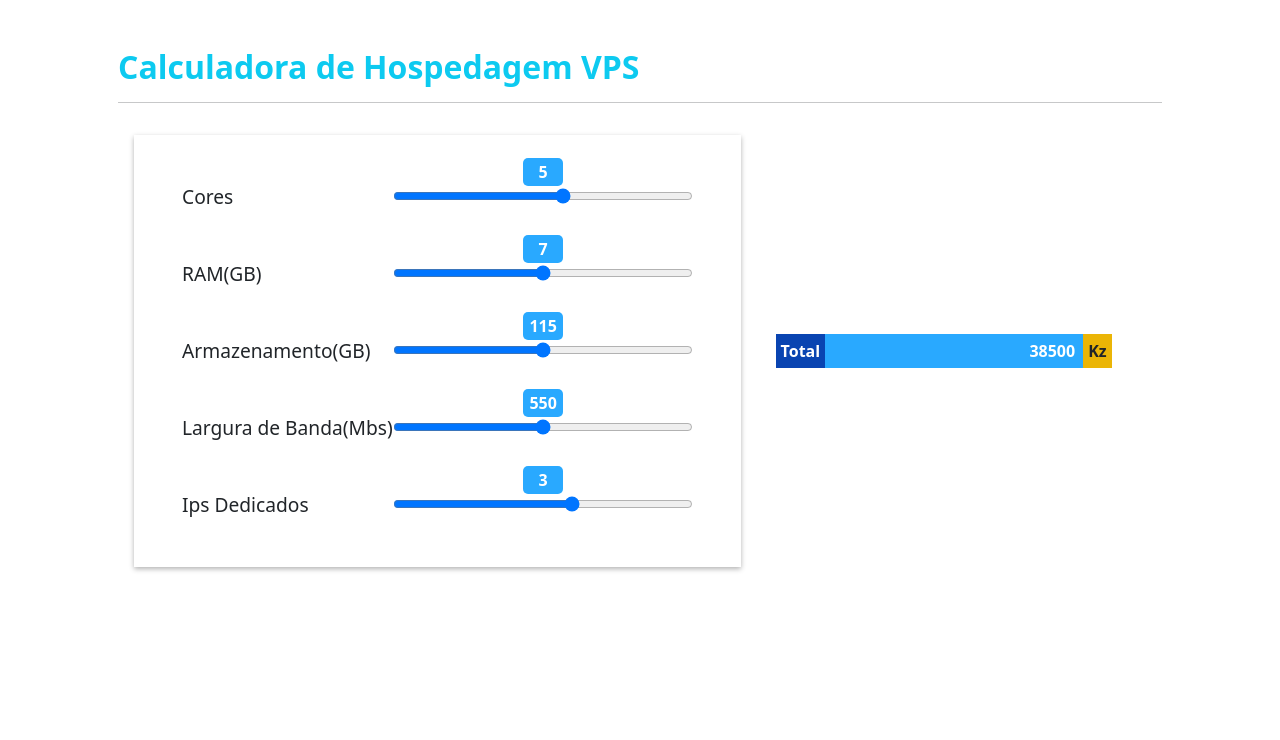
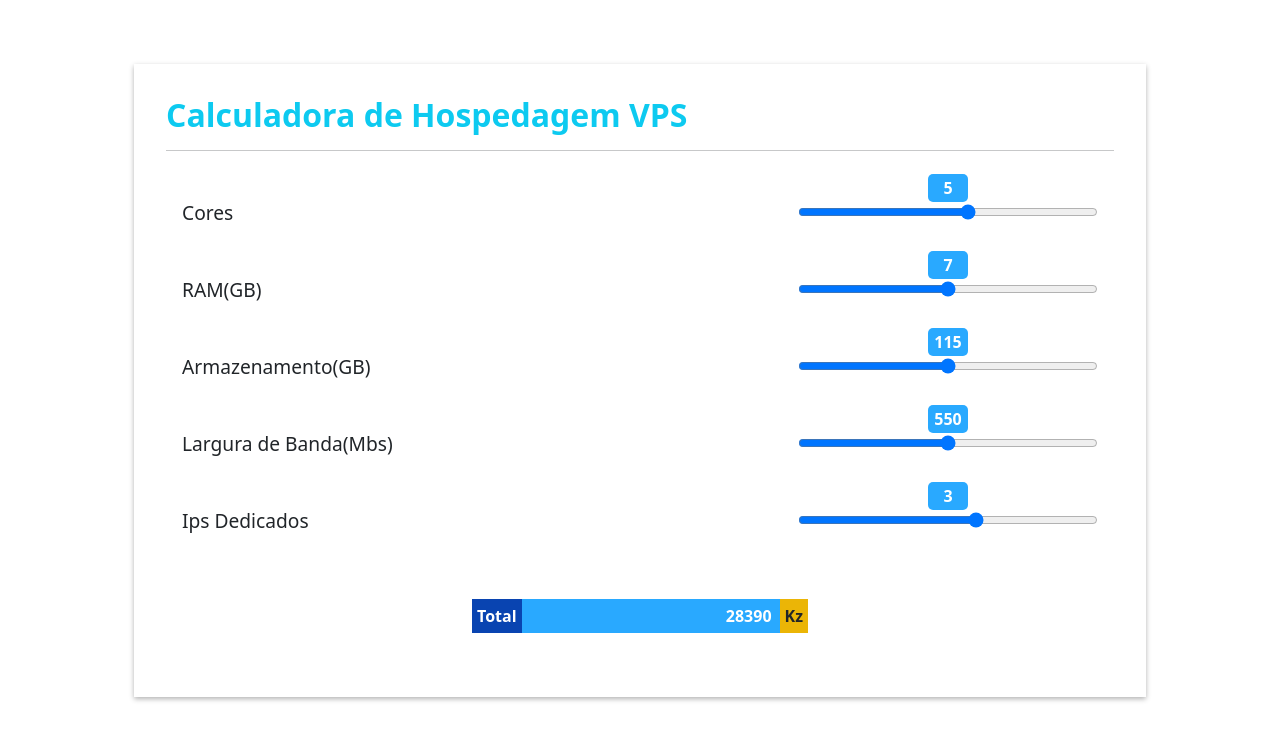
Before and after one commit to EvanderT/nova-calculadora-vps, a plain HTML site: page index.html in a window 1280 px wide. Drawn offline with nearby package versions, Linux system fonts and the light colour scheme.

Commit message:
update estilo

```diff
--- a/app.js
+++ b/app.js
@@ -71,23 +71,23 @@ document.addEventListener('DOMContentLoaded', function () {
         //Atribuir valores as variáveis de preços com base no id do input do tipo range
         switch (elemento.id) {
             case 'cores_value':
-                coresValue = parseInt(elemento.value) * 1000;
+                coresValue = parseInt(elemento.value) * 1550;
                 break;
 
             case 'ram_value':
-                ramValue = parseInt(elemento.value)*2000;
+                ramValue = parseInt(elemento.value)*895;
                 break;
 
             case 'storage_value':
-                storageValue = parseInt(elemento.value)*50;
+                storageValue = parseInt(elemento.value)*25;
                 break;
 
             case 'band_value':
-                bandValue = parseInt(elemento.value)*25;
+                bandValue = parseInt(elemento.value)*10;
                 break;
 
             case 'ip_value':
-                ipValue = parseInt(elemento.value)*(0);
+                ipValue = parseInt(elemento.value)*(2000);
                 break;
         }
 
--- a/index.html
+++ b/index.html
@@ -11,10 +11,15 @@
 <body>
 
     <section class="container p-5">
-        <h2 class="text-info fw-bold">Calculadora de Hospedagem VPS</h2>
-        <hr>
+
+
         <form class="calculadora">
+
             <div class="propriedades">
+                <div>
+                    <h2 class="text-info fw-bold">Calculadora de Hospedagem VPS</h2>
+                    <hr>
+                </div>
                 <div class="propriedade">
                     <label>Cores</label>
                     <div class="input_area">
@@ -54,13 +59,13 @@
                         <span class="range_count">0</span>
                     </div>
                 </div>
+                <div class="custo_total">
+                    <label>Total</label>
+                    <input id="custo_total" type="text" value="0" disabled>
+                    <span class="moeda">Kz</span>
+                </div>
+            </div>
 
-            </div>
-            <div class="custo_total">
-                <label>Total</label>
-                <input id="custo_total" type="text" value="0" disabled>
-                <span class="moeda">Kz</span>
-            </div>
         </form>
     </section>
 
--- a/style.css
+++ b/style.css
@@ -7,7 +7,7 @@ form.calculadora{
 }
 
 .calculadora .propriedades{
-    width: 60%;
+    width: 100%;
     padding: 2rem;
     display: flex;
     flex-direction: column;
@@ -37,7 +37,7 @@ form.calculadora{
 
 
 .calculadora .custo_total{
-    width: 40%;
+    width: 100%;
     padding: 2rem;
     display: flex;
     justify-content: center;
```
